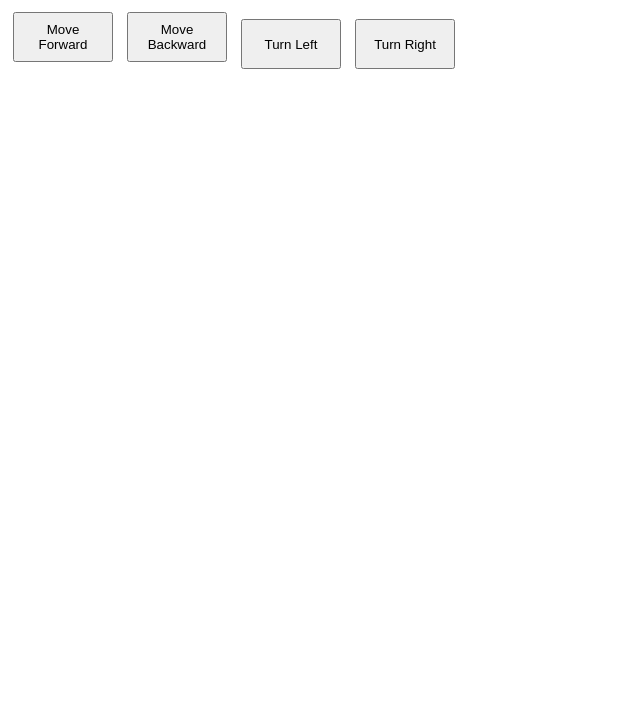
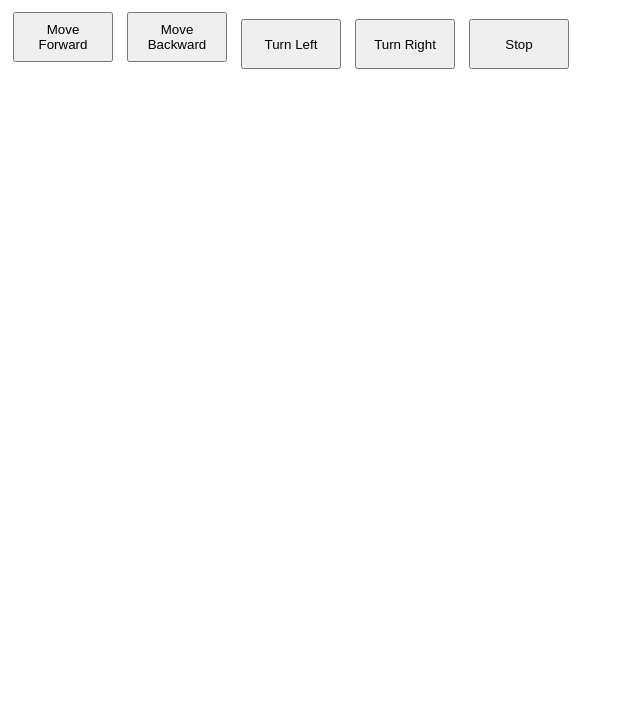
Before and after one commit to lamthaithanhlong/the-movement-turtle-panel, a website: page public/index.html in a window 1280 px wide. Shown: the part 73-800 px from the top of the page, without its empty margins (0-640 px from the left). Drawn offline with Linux system fonts and the light colour scheme.

Commit message:
update stop button

```diff
--- a/public/index.html
+++ b/public/index.html
@@ -16,6 +16,7 @@
     <button id="backward">Move Backward</button>
     <button id="left">Turn Left</button>
     <button id="right">Turn Right</button>
+    <button id="stop">Stop</button>
     <p id="status"></p>
 
     <script>
@@ -49,6 +50,7 @@
         document.getElementById('backward').addEventListener('click', function() { sendCommand('backward'); });
         document.getElementById('left').addEventListener('click', function() { sendCommand('left'); });
         document.getElementById('right').addEventListener('click', function() { sendCommand('right'); });
+        document.getElementById('stop').addEventListener('click', function() { sendCommand('stop'); });
     </script>
 </body>
 </html>
```
